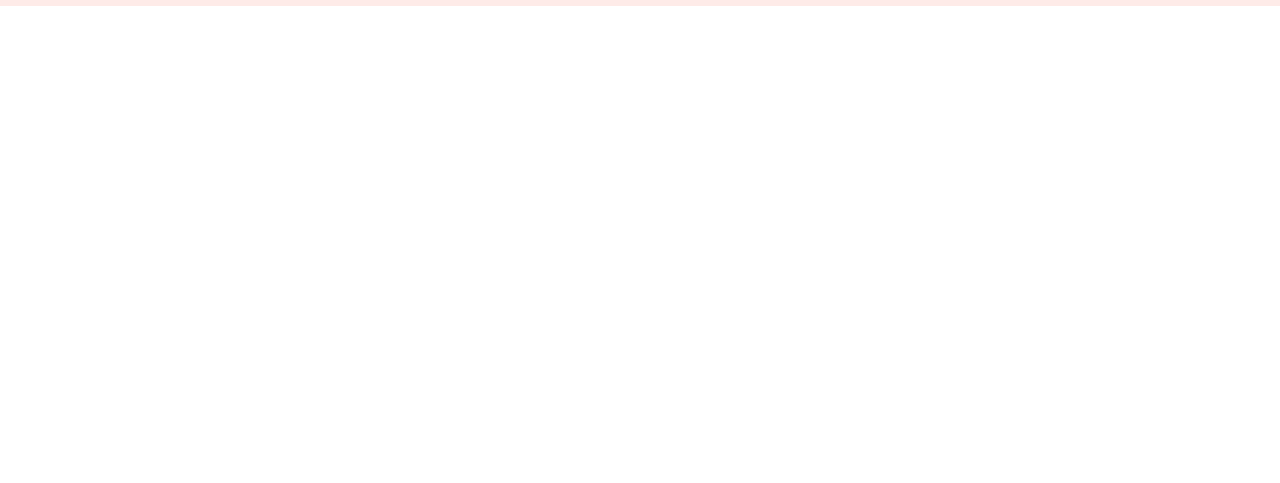
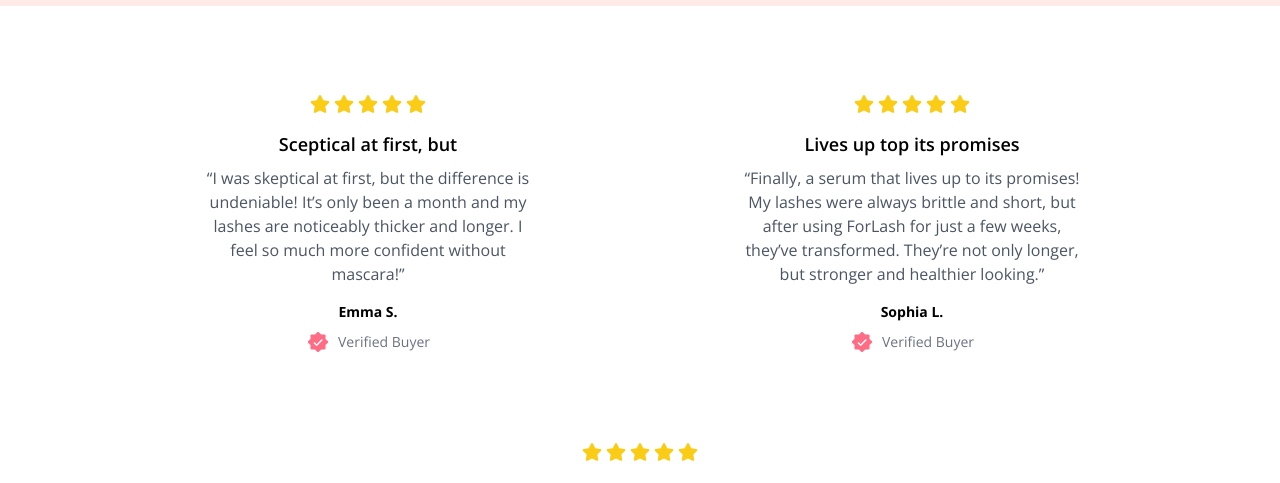
Before and after one commit to sajjathossainbd/product-details-page-forlash, a React (Vite) app: page / in a window 1280 px wide. Shown: the part 2297-2780 px from the top of the page. Before the commit the page ends 2367 px from the top, so only its background shows below. Built offline with nearby package versions, Linux system fonts and the light colour scheme.

Commit message:
added: testimonial added

```diff
--- /dev/null
+++ b/src/components/Testimonial.jsx
@@ -0,0 +1,68 @@
+import React from "react";
+import { FaStar } from "react-icons/fa";
+import { VscVerifiedFilled } from "react-icons/vsc";
+
+const testimonialData = [
+  {
+    id: 1,
+    name: "Emma S.",
+    title: "Sceptical at first, but",
+    content:
+      "I was skeptical at first, but the difference is undeniable! It’s only been a month and my lashes are noticeably thicker and longer. I feel so much more confident without mascara!",
+  },
+  {
+    id: 2,
+    name: "Sophia L.",
+    title: "Lives up top its promises",
+    content:
+      "Finally, a serum that lives up to its promises! My lashes were always brittle and short, but after using ForLash for just a few weeks, they’ve transformed. They’re not only longer, but stronger and healthier looking.",
+  },
+  {
+    id: 3,
+    name: "Ava J.",
+    title: "Visible improvements",
+    content:
+      "I’ve tried every lash enhancer out there, but this one is a game changer. I saw visible improvements in just under three weeks, and I love how my lashes now frame my eyes. Big thanks to ForLash!",
+  },
+];
+
+function Testimonial() {
+  const TestimonialCard = ({ testimonial }) => {
+    return (
+      <div className="bg-white rounded-lg p-6 text-center w-full max-w-sm mx-auto pb-16">
+        {/* Star Rating */}
+        <div className="flex justify-center gap-1 text-xl mb-4">
+          {Array(5)
+            .fill("")
+            .map((_, index) => (
+              <FaStar className="text-yellow-400" />
+            ))}
+        </div>
+
+        {/* Title */}
+        <h3 className="font-semibold text-lg mb-2">{testimonial.title}</h3>
+
+        <p className="text-gray-600 mb-4">“{testimonial.content}”</p>
+
+        <p className="font-bold text-sm mb-2">{testimonial.name}</p>
+
+        <div className="flex justify-center items-center gap-2">
+          <VscVerifiedFilled className="text-2xl text-primary" />
+          <span className="text-sm text-gray-500">Verified Buyer</span>
+        </div>
+      </div>
+    );
+  };
+
+  return (
+    <div className="bg-white">
+      <div className="container flex items-center justify-between flex-wrap">
+        {testimonialData.map((testimonial) => (
+          <TestimonialCard key={testimonial.id} testimonial={testimonial} />
+        ))}
+      </div>
+    </div>
+  );
+}
+
+export default Testimonial;
--- a/src/pages/ProductDetails.jsx
+++ b/src/pages/ProductDetails.jsx
@@ -4,6 +4,7 @@ import Navbar from "../components/Navbar";
 import Product from "../components/Product";
 import CompanyBrand from "../components/CompanyBrand";
 import ProductBenefits from "../components/ProductBenefits";
+import Testimonial from "../components/Testimonial";
 
 function ProductDetails() {
   return (
@@ -13,6 +14,7 @@ function ProductDetails() {
       <Product />
       <CompanyBrand />
       <ProductBenefits />
+      <Testimonial />
     </div>
   );
 }
```
